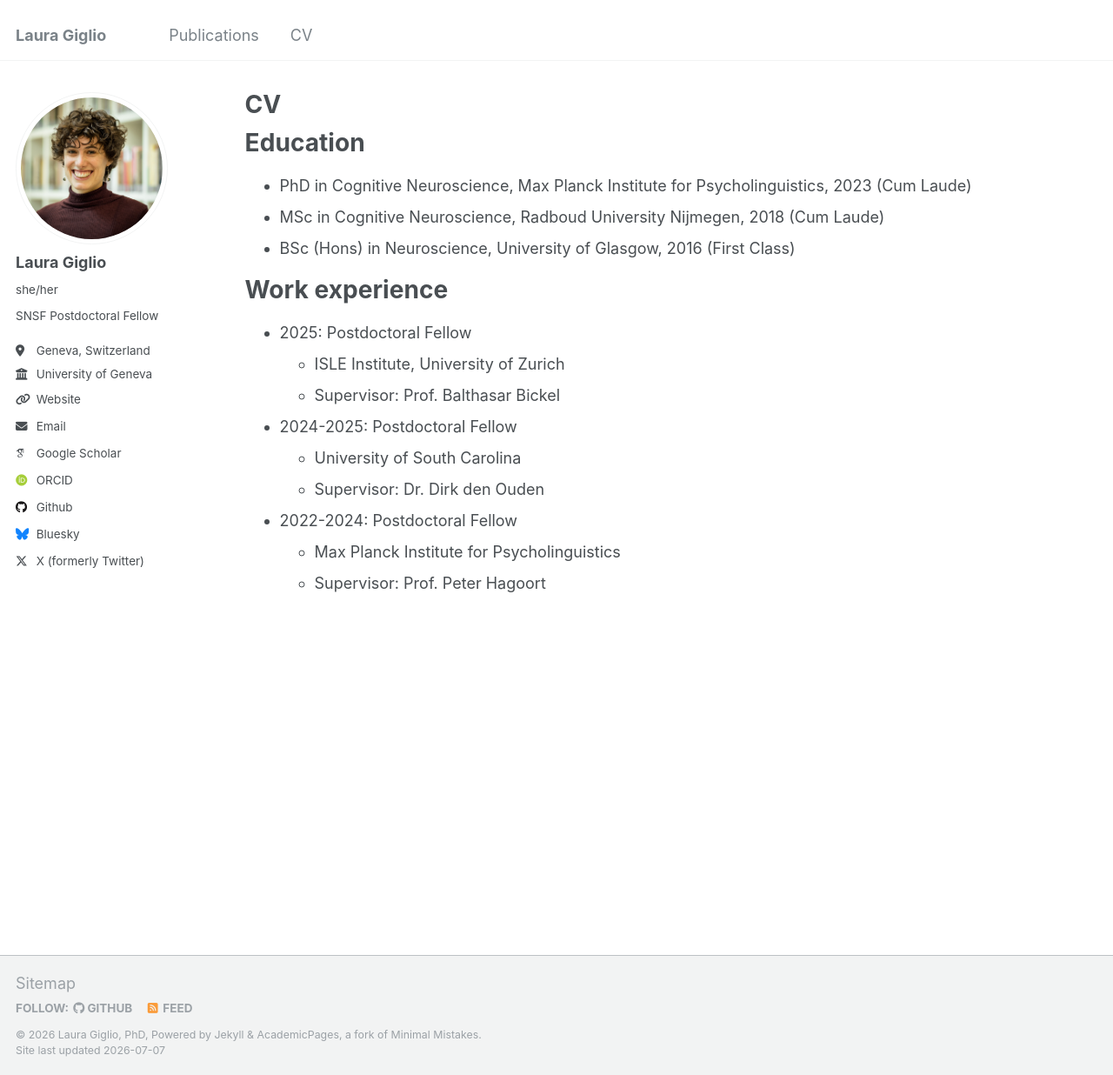
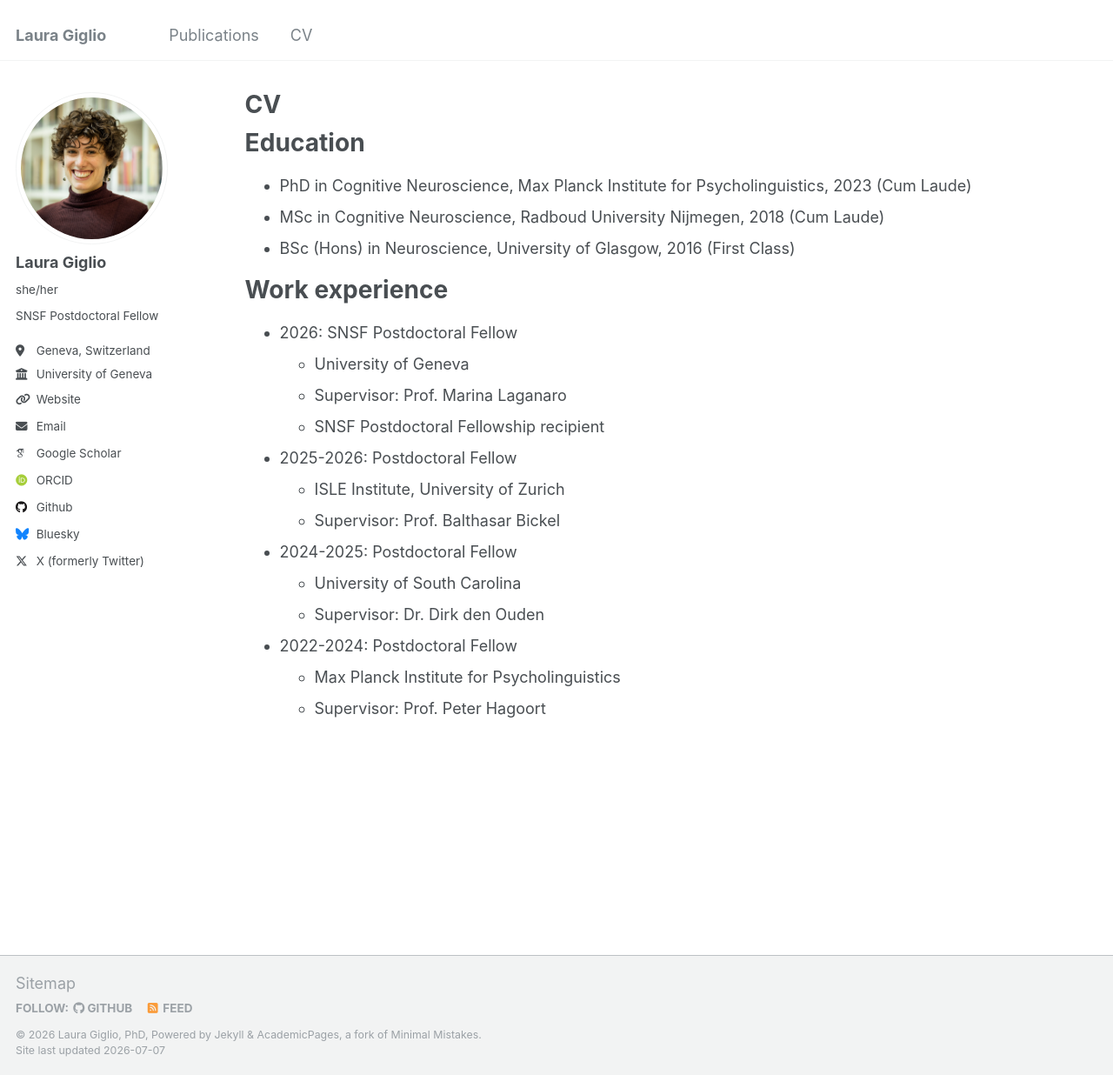
Before and after one commit to lauragiglio/lauragiglio.github.io, a Jekyll site: the page built from _pages/cv.md, in a window 1280 px wide and 1236 px high. Shown: the whole window at 87% size. Built offline with Jekyll 4.4.1, drawn with Linux system fonts in a browser that asks for light colours; some web fonts are replaced.

Commit message:
Update cv.md

```diff
--- a/_pages/cv.md
+++ b/_pages/cv.md
@@ -17,7 +17,12 @@ Education
 
 Work experience
 ======
-* 2025: Postdoctoral Fellow
+* 2026: SNSF Postdoctoral Fellow
+  * University of Geneva
+  * Supervisor: Prof. Marina Laganaro
+  * SNSF Postdoctoral Fellowship recipient
+
+* 2025-2026: Postdoctoral Fellow
   * ISLE Institute, University of Zurich
   * Supervisor: Prof. Balthasar Bickel
 
```
